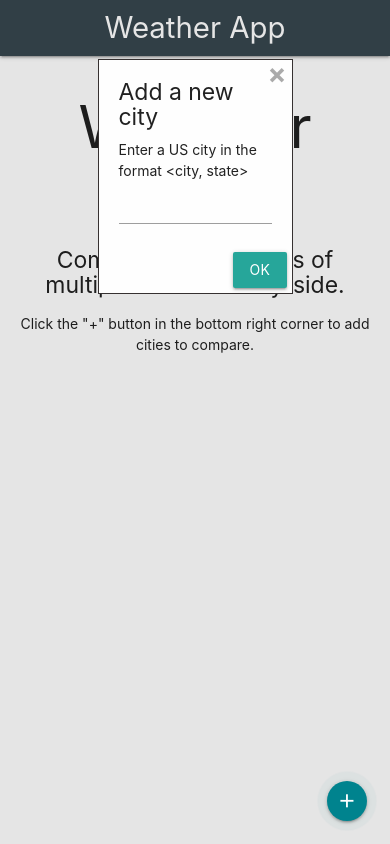
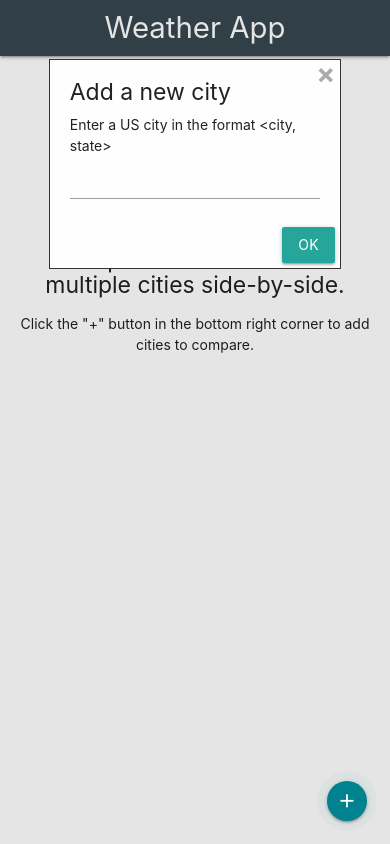
Before and after one commit to hiteda/weather-app2, a React (Create React App) app in the folder client/: page / in a window 390 px wide. Both pictures are taken after a click on the button "add". Built offline with nearby package versions, Linux system fonts and the light colour scheme.

Commit message:
Responsive modal width

```diff
--- a/client/src/components/Modal/Modal.css
+++ b/client/src/components/Modal/Modal.css
@@ -11,9 +11,14 @@
 
 .App-modal-modal {
     background-color: #fefefe;
-    margin: 15% 25vw;
+    margin: 15% 12.5vw;
     border: 1px solid rgb(54, 49, 49);
     overflow: auto;
+}
+
+@media only screen and (min-width: 768px) {
+    /* For desktop */
+    .App-modal-modal {margin: 15% 25vw;}
 }
 
 .App-modal-content {
```
